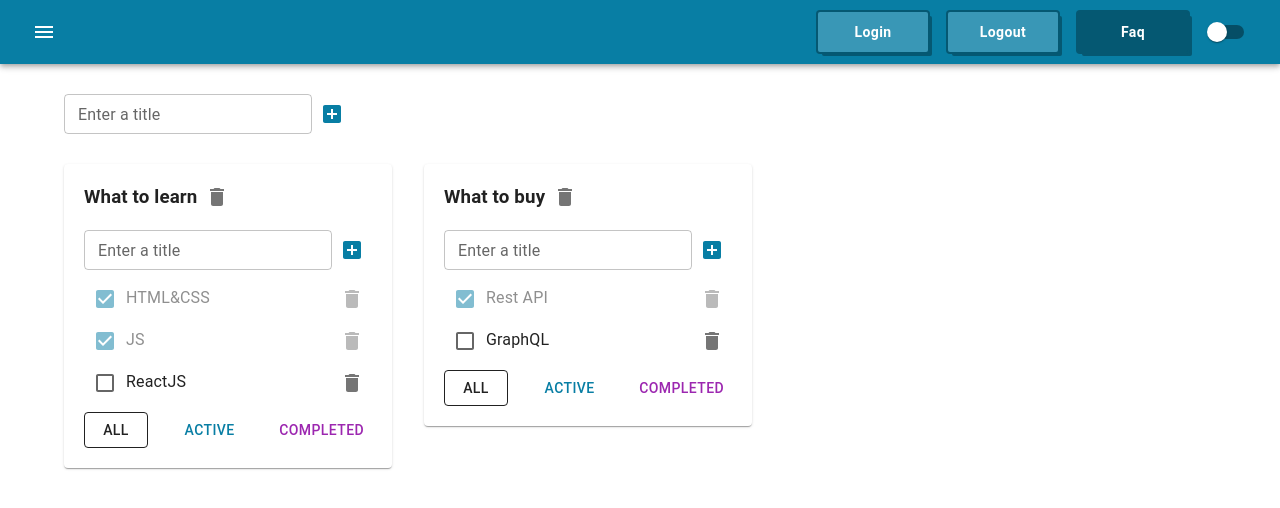
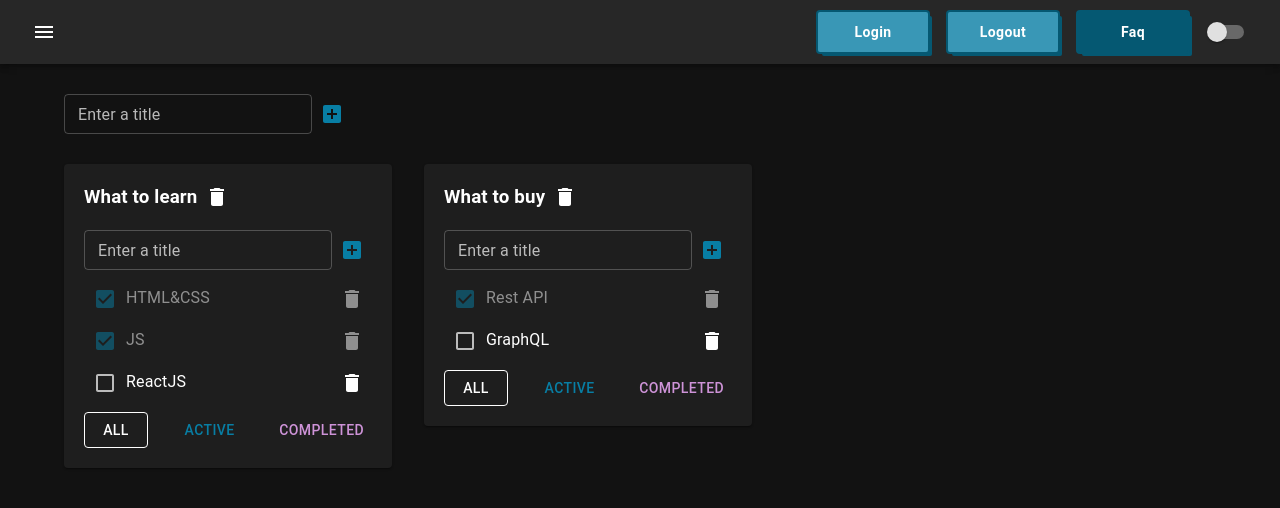
Before and after one commit to mindwideopen/toDoList, a React (Create React App) app: page / in a window 1280 px wide. Shown: the top 508 px of the page. Built offline with nearby package versions, Linux system fonts and the light colour scheme.

Commit message:
смена темы тоже через reducer

```diff
--- a/src/App.tsx
+++ b/src/App.tsx
@@ -1,6 +1,6 @@
 import './App.css';
 import {Todolist} from "./Todolist";
-import React, {useReducer, useState} from "react";
+import React, {useReducer} from "react";
 import {v1} from "uuid";
 import {AddItemForm} from "./AddItemForm";
 import AppBar from '@mui/material/AppBar';
@@ -22,7 +22,13 @@ import {
     tasksReducer,
     updateTaskAC
 } from "./model/tasks-reducer";
-import {removeTodolistAC, todolistsReducer} from "./model/todolists-reducer";
+import {
+    changeTodolistFilter,
+    changeTodolistTitleAC,
+    removeTodolistAC,
+    todolistsReducer
+} from "./model/todolists-reducer";
+import {changeModeAC, modeReducer} from "./model/mode-reducer";
 
 
 export type FilterValuesType = 'all' | 'active' | 'completed'
@@ -43,7 +49,7 @@ export type TasksStateType = {
     [key: string]: TaskType[]
 }
 
-type ThemeMode = 'dark' | 'light'
+export type ThemeMode = 'dark' | 'light'
 
 function App() {
 
@@ -67,7 +73,7 @@ function App() {
         ],
     })
 
-    const [themeMode, setThemeMode] = useState<ThemeMode>('light')
+    const [themeMode, dispatchMode] = useReducer(modeReducer, 'dark')
 
     const theme = createTheme({
         palette: {
@@ -93,10 +99,8 @@ function App() {
     }
 
     const changeFilter = (filter: FilterValuesType, todolistId: string) => {
-        const newTodolists = todolists.map(tl => {
-            return tl.id === todolistId ? {...tl, filter} : tl
-        })
-        alert('перевести на редьюсеры')
+        dispatchTodolists(changeTodolistFilter(todolistId, filter))
+
     }
 
     const removeTodolist = (todolistId: string) => {
@@ -111,12 +115,8 @@ function App() {
 
         const action = addTodolistAC(title)
         dispatchTodolists(action)
+        dispatchTasks(action)
 
-        dispatchTasks(action)
-        // const todolistId = v1()
-        // const newTodolist: TodolistType = {id: todolistId, title: title, filter: 'all'}
-        // setTodolists([newTodolist, ...todolists])
-        // setTasks({...tasks, [todolistId]: []})
     }
 
     const updateTask = (todolistId: string, taskId: string, title: string) => {
@@ -124,12 +124,11 @@ function App() {
     }
 
     const updateTodolist = (todolistId: string, title: string) => {
-        alert('перевести на редьюсеры')
-        alert('перевести на редьюсеры')
+        dispatchTodolists(changeTodolistTitleAC(todolistId, title))
     }
 
     const changeModeHandler = () => {
-        setThemeMode(themeMode === "light" ? "dark" : 'light')
+        dispatchMode(changeModeAC(themeMode))
     }
 
     return (
--- /dev/null
+++ b/src/model/mode-reducer.tsx
@@ -0,0 +1,25 @@
+import {ThemeMode} from "../App";
+
+export const modeReducer = (state:ThemeMode, action: ActionType):ThemeMode => {
+    switch(action.type) {
+        case "CHANGE-MODE":{
+            return (action.mode === "light" ? "dark" : 'light')
+        }
+    }
+}
+
+
+
+
+
+type ActionType = changeModeACType
+
+
+type  changeModeACType = ReturnType<typeof changeModeAC>
+
+export const changeModeAC = (currentMode:ThemeMode) => {
+    return {
+        type: 'CHANGE-MODE',
+        mode: currentMode ,
+    } as const
+}
```
Also changed, not shown: src/model/todolists-reducer.ts (+3 -13 lines), 1 other file (tests, documents, lock files or other folders).
